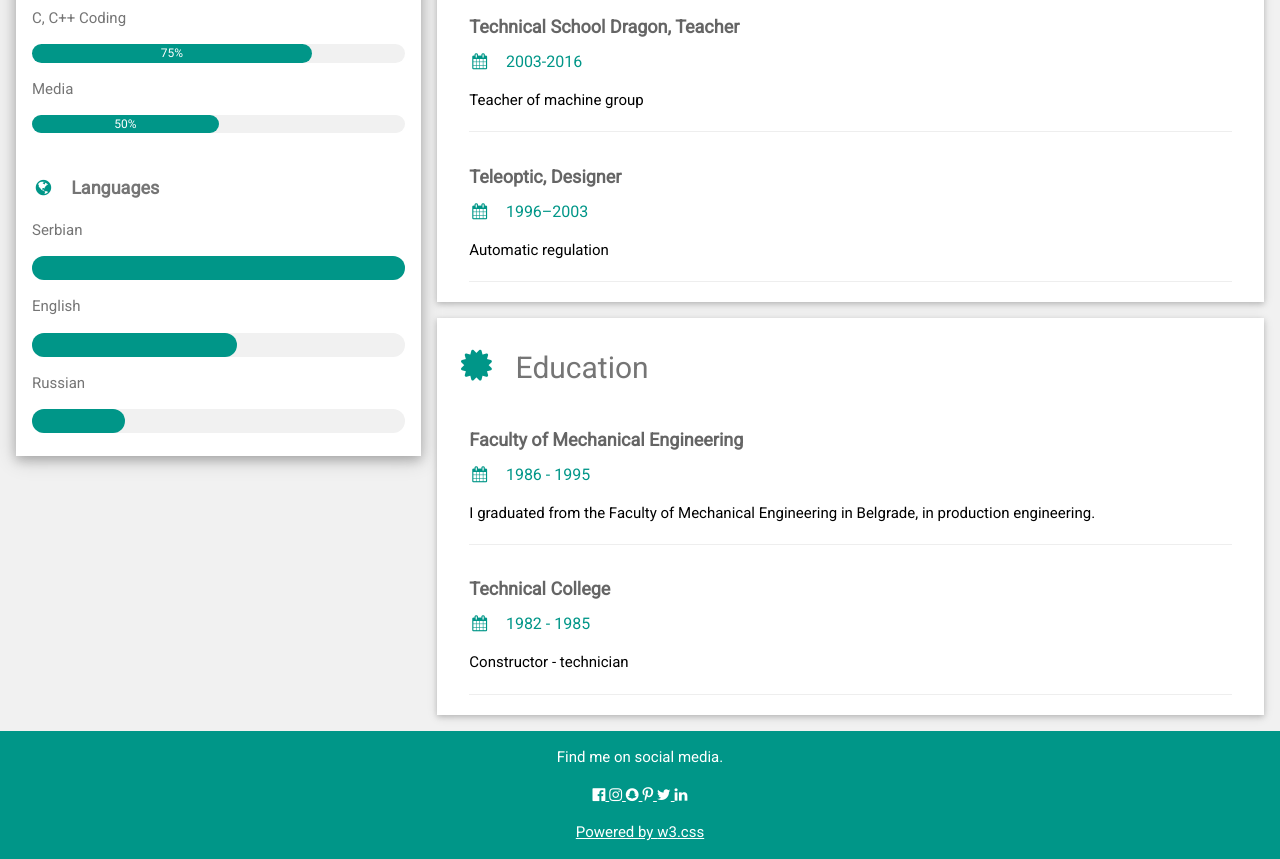
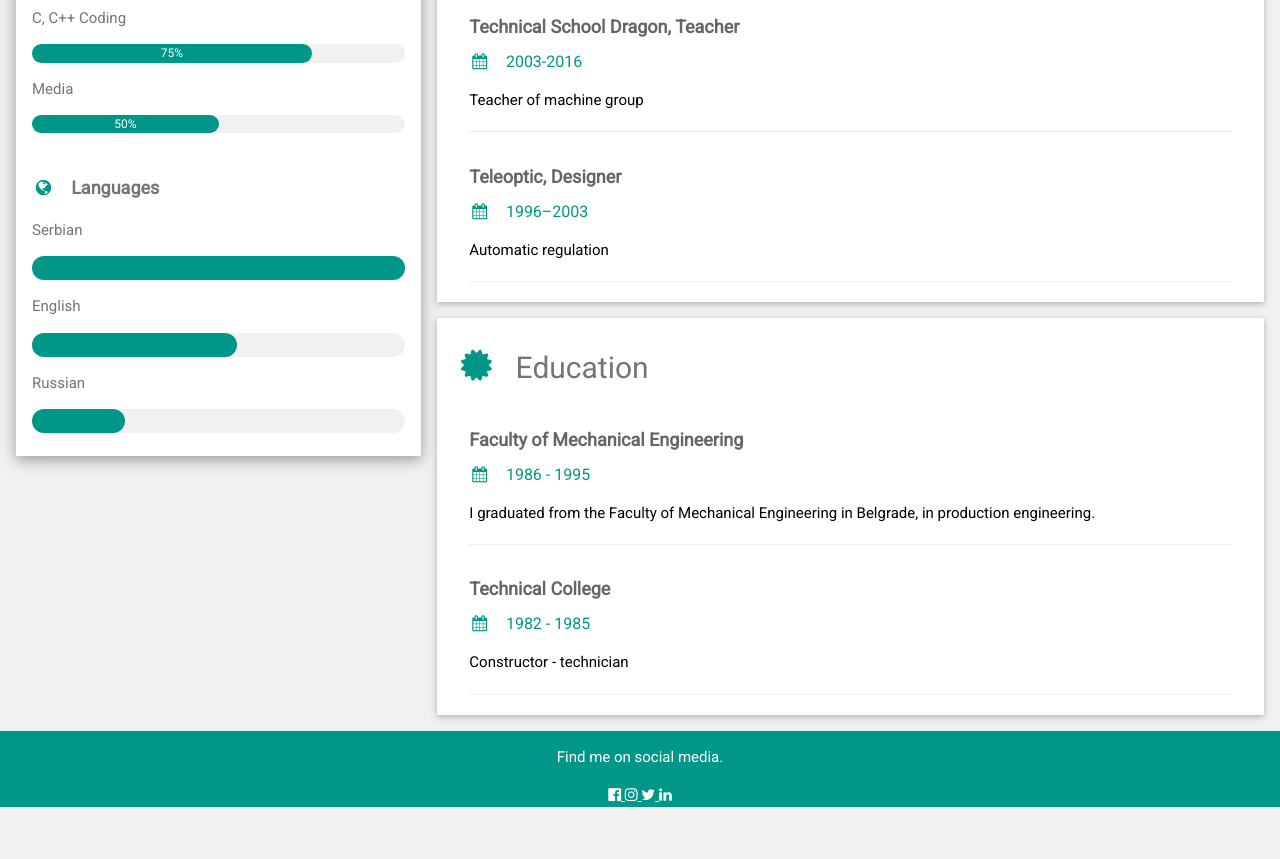
Before and after one commit to dragonpale/CV, a plain HTML site: page CV_ДрагољубПалевић.html in a window 1280 px wide. Shown: the part 410-1269 px from the top of the page. After the commit the page ends 1217 px from the top, so only its background shows below. Drawn offline with nearby package versions, Linux system fonts and the light colour scheme.

Commit message:
Update CV_ДрагољубПалевић.html
Neke izmene

```diff
--- a/CV_ДрагољубПалевић.html
+++ b/CV_ДрагољубПалевић.html
@@ -137,11 +137,10 @@ html,body,h1,h2,h3,h4,h5,h6 {font-family: "Roboto", sans-serif}
   <p>Find me on social media.</p>
   <a href="https://www.facebook.com/Dragoljub.M.Palevic/" target="_blank"><i class="fa fa-facebook-official w3-hover-opacity"></i>
   <a href="https://www.instagram.com/dragoljubpalevic/" target="_blank"><i class="fa fa-instagram w3-hover-opacity"></i>
-  <a href="#" target="_blank"><i class="fa fa-snapchat w3-hover-opacity"></i>
-  <a href="#" target="_blank"><i class="fa fa-pinterest-p w3-hover-opacity"></i>
+
   <a href="https://twitter.com/dpalevic" target="_blank"><i class="fa fa-twitter w3-hover-opacity"></i>
   <a href="https://www.linkedin.com/in/%D0%B4%D1%80%D0%B0%D0%B3%D0%BE%D1%99%D1%83%D0%B1-%D0%BF%D0%B0%D0%BB%D0%B5%D0%B2%D0%B8%D1%9B-15899564/" target="_blank"><i class="fa fa-linkedin w3-hover-opacity"></i>
-  <p>Powered by <a href="https://www.w3schools.com/w3css/default.asp" target="_blank">w3.css</a></p>
+
 </footer>
 
 </body>
```
